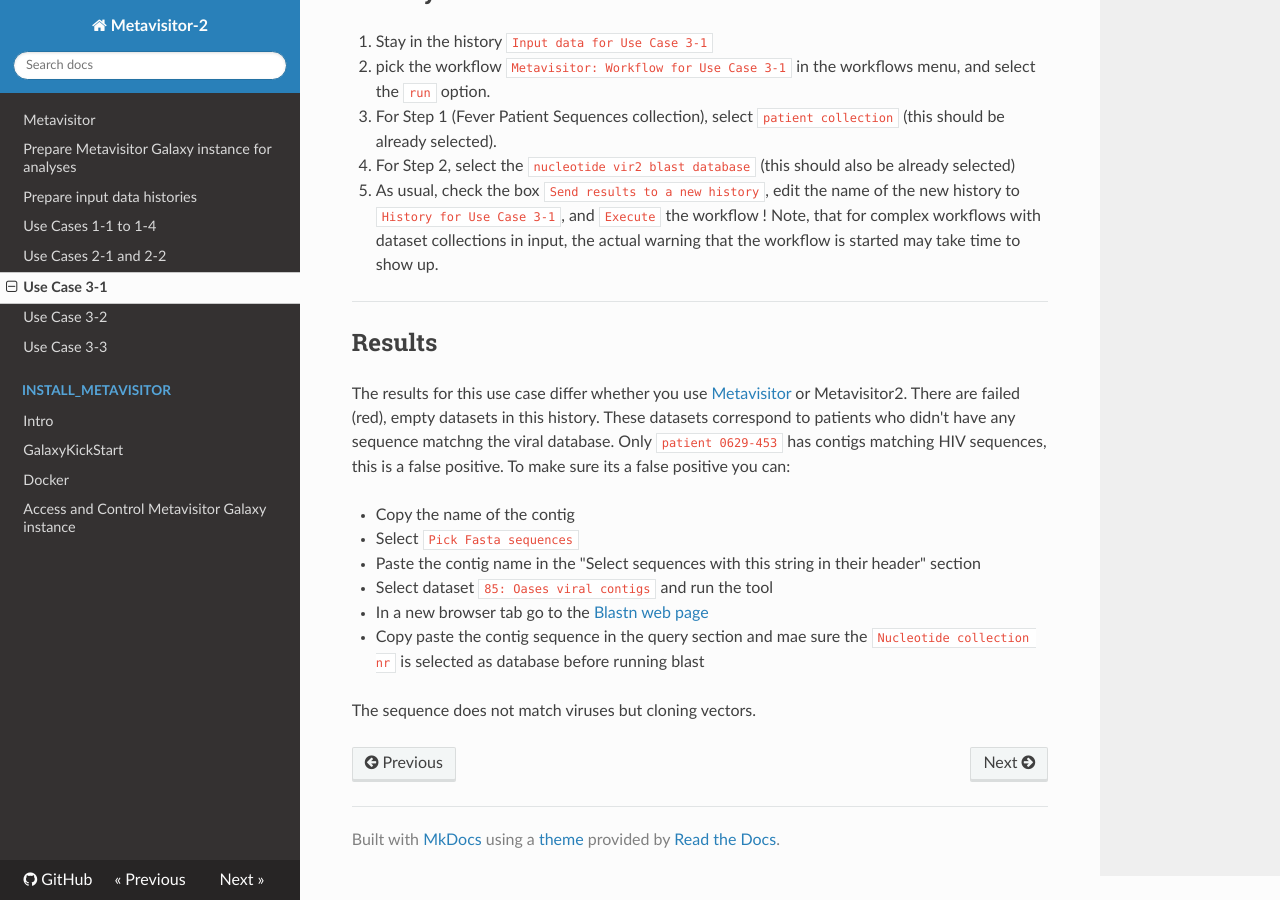
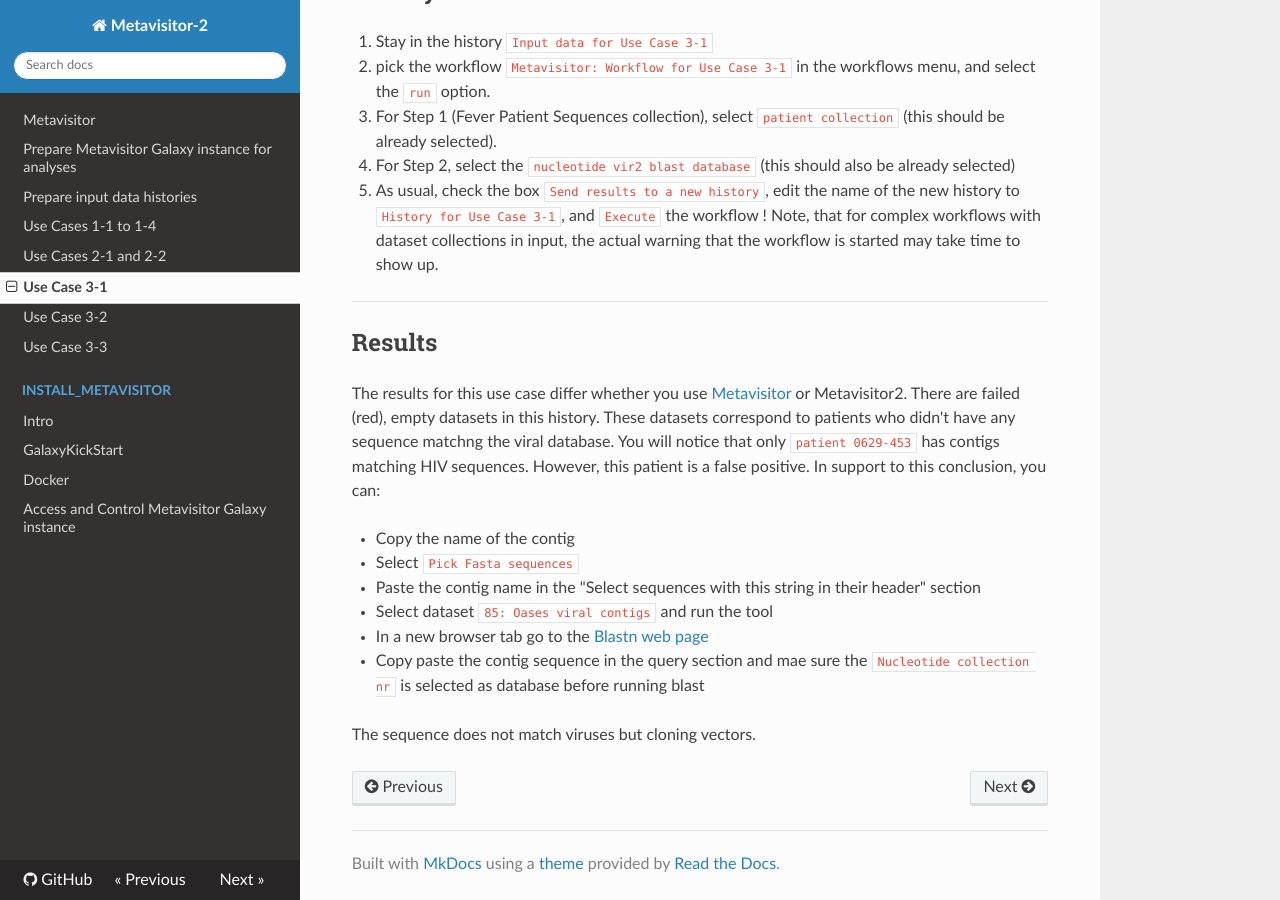
Before and after one commit to ARTbio/metavisitor, an MkDocs documentation site: the page built from docs/use_case_3-1.md, in a window 1280 px wide and 900 px high, scrolled down 3544 px. Built offline with MkDocs 1.6.1, drawn with Linux system fonts in a browser that asks for light colours; nearby versions of some CDN libraries.

Commit message:
Re-phrase

```diff
--- a/docs/use_case_3-1.md
+++ b/docs/use_case_3-1.md
@@ -96,7 +96,7 @@
 ## Results
 
 The results for this use case differ whether you use [Metavisitor](https://journals.plos.org/plosone/article?id=10.1371/journal.pone.0168397) or Metavisitor2.
-There are failed (red), empty datasets in this history. These datasets correspond to patients who didn't have any sequence matchng the viral database. Only `patient 0629-453` has contigs matching HIV sequences, this is a false positive. To make sure its a false positive you can:
+There are failed (red), empty datasets in this history. These datasets correspond to patients who didn't have any sequence matchng the viral database. You will notice that only `patient 0629-453` has contigs matching HIV sequences. However, this patient is a false positive. In support to this conclusion, you can:
 
 - Copy the name of the contig
 - Select `Pick Fasta sequences`
```
